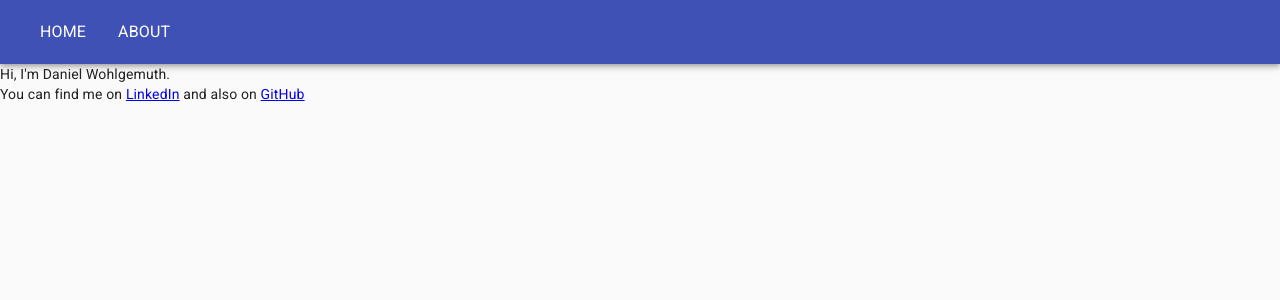
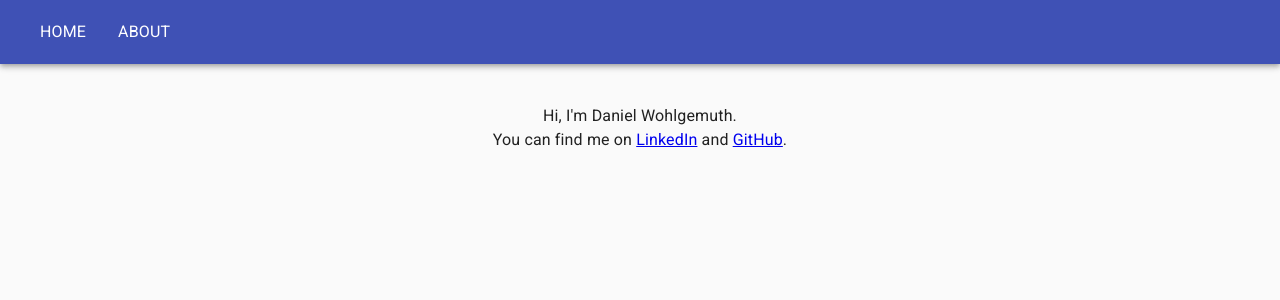
Before and after one commit to danielwohlgemuth/danielwohlgemuth.github.io, a React (Create React App) app: page /about in a window 1280 px wide. Shown: the top 300 px of the page. Built offline with nearby package versions, Linux system fonts and the light colour scheme.

Commit message:
Improve style for About

```diff
--- a/src/Components/About.js
+++ b/src/Components/About.js
@@ -1,14 +1,30 @@
+import { Box, Typography, makeStyles } from "@material-ui/core";
+
+const useStyles = makeStyles({
+  root: {
+    textAlign: "center",
+  },
+});
+
 function About() {
+  const classes = useStyles();
+
   return (
     <>
-      <section>Hi, I'm Daniel Wohlgemuth.</section>
+      <Box className={classes.root} mt={5}>
         <section>
+          <Typography variant="body1">Hi, I'm Daniel Wohlgemuth.</Typography>
+        </section>
+        <section>
+          <Typography variant="body1">
             You can find me on{" "}
             <a href="https://www.linkedin.com/in/daniel-wohlgemuth-6982291ba/">
               LinkedIn
             </a>{" "}
-        and also on <a href="https://github.com/danielwohlgemuth">GitHub</a>
+            and <a href="https://github.com/danielwohlgemuth">GitHub</a>.
+          </Typography>
         </section>
+      </Box>
     </>
   );
 }
```
Lines whose indentation alone changed are shown as unchanged.
